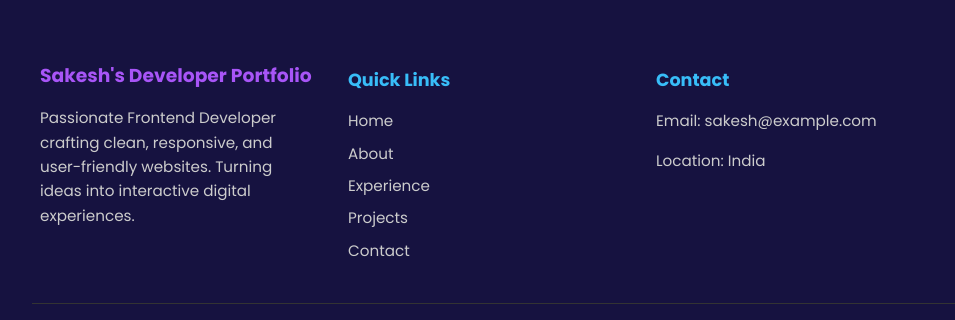
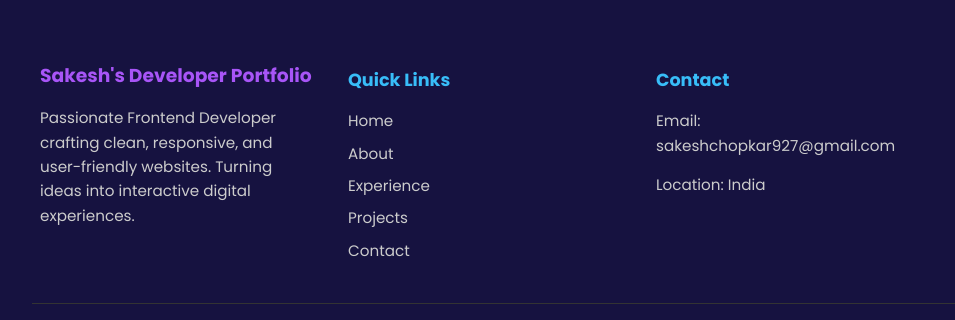
Before and after one commit to Sakesh120/My-Protfolio, a plain HTML site: page index.html in a window 1280 px wide. Shown: the part 1432-1752 px from the top of the page, 0-955 px from the left. Drawn offline with nearby package versions, Linux system fonts and the light colour scheme.

Commit message:
correct mistske

```diff
--- a/index.html
+++ b/index.html
@@ -137,7 +137,7 @@
             <!-- Contact Info -->
             <div class="footer-third">
                 <h4>Contact</h4>
-                <p>Email: <a href="mailto:sakesh@example.com">sakesh@example.com</a></p>
+                <p>Email: <a href="mailto:sakeshchopkar927@gmail.com">sakeshchopkar927@gmail.com</a></p>
                 <p>Location: India</p>
             </div>
 
```
